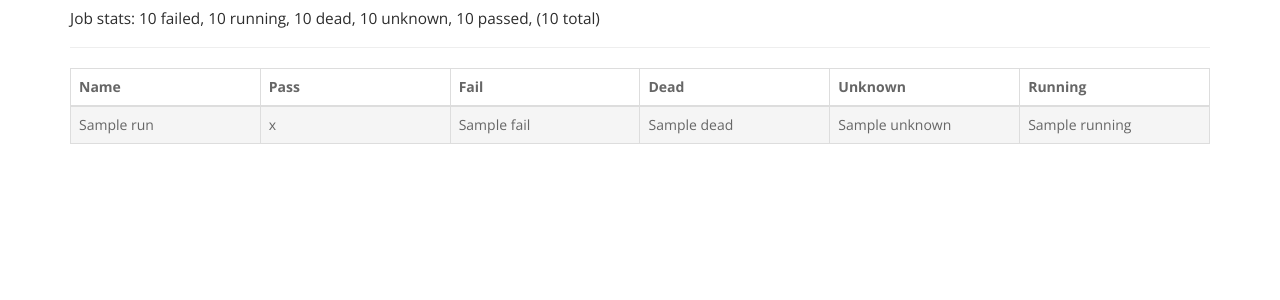
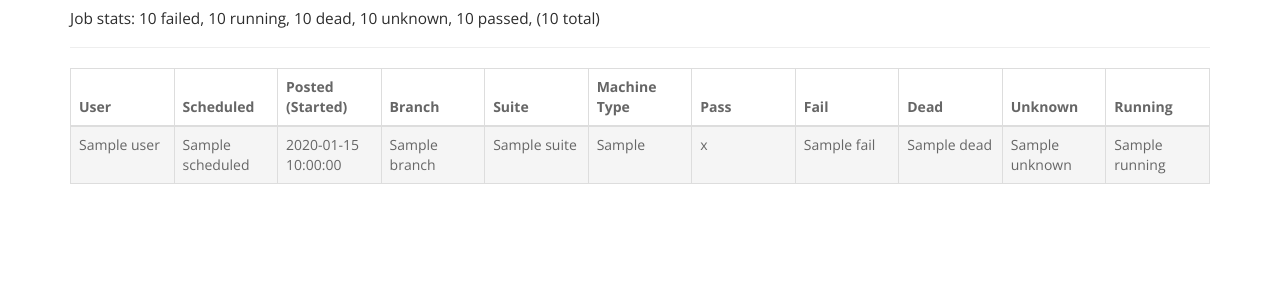
Before and after one commit to ceph/pulpito, a Python web app: template pulpito/templates/index.html in a window 1280 px wide. Shown: the part 72-372 px from the top of the page. Run offline with Jinja, Linux system fonts and the light colour scheme; the template is opened without the code that fills it: most values are stand-ins (such as "Sample title", 1, 10 or a date in 2020); some libraries are stand-ins or nearby versions.

Commit message:
Replace name column with specific fields

```diff
--- a/public/js/main.js
+++ b/public/js/main.js
@@ -5,7 +5,6 @@ function set_paddles_address(address) {
 $( document ).ready(function() {
     $("table")
         .tablesorter({
-            sortList: [[0,0]],
             selectorHeaders: "> thead th"
         })
         .bind('sortEnd', function (event) {
--- a/pulpito/templates/index.html
+++ b/pulpito/templates/index.html
@@ -39,7 +39,12 @@
               <table class="table table-striped table-bordered table-hover link-bare">
                 <thead>
                   <tr>
-                    <th>Name</th>
+                    <th>User</th>
+                    <th>Scheduled</th>
+                    <th>Posted (Started)</th>
+                    <th>Branch</th>
+                    <th>Suite</th>
+                    <th>Machine Type</th>
                     {% if num_pass|int > 0 %}<th>Pass</th>{% endif %}
                     {% if num_fail|int > 0 %}<th>Fail</th>{% endif %}
                     {% if num_dead|int > 0 %}<th>Dead</th>{% endif %}
@@ -50,11 +55,11 @@
                 <tbody>
                   {% for run in runs %}
                     <tr class="{{ run['status_class'] }}">
+                      {% for field in ['user', 'scheduled', 'posted', 'branch', 'suite', 'machine_type'] %}
                       <td>
-                        <a href="/{{ run['name'] }}">
-                          {{ run['name'] }}
-                        </a>
+                          <a href="/{{ run.name }}">{{ run[field] }}</a>
                       </td>
+                      {% endfor %}
                       {% if num_pass|int > 0 %}<td>{{ run['results']['pass'] }}</td>{% endif %}
                       {% if num_fail|int > 0 %}<td>{{ run['results']['fail'] }}</td>{% endif %}
                       {% if num_dead|int > 0 %}<td>{{ run['results']['dead'] }}</td>{% endif %}
```
